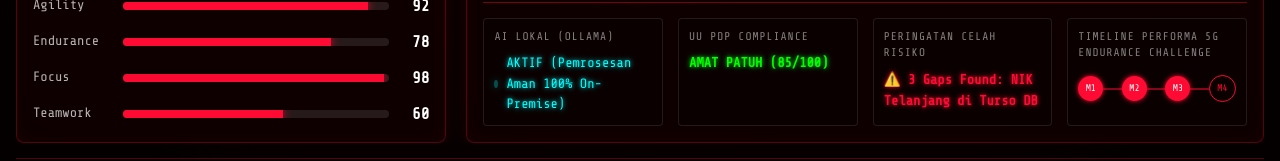
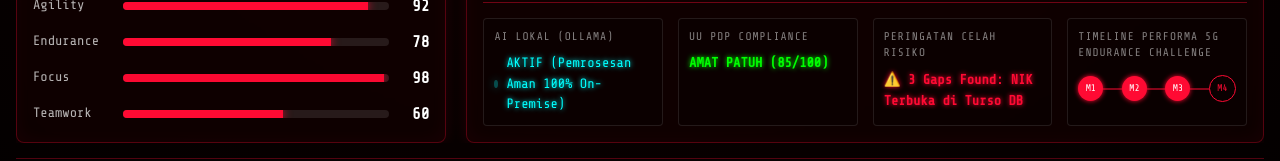
Before and after one commit to Nosdovah/collaboration_innovation, a Vue app in the folder nike_vibe_recruitment/: page / in a window 1280 px wide. Shown: the part 1292-1453 px from the top of the page. Built offline with nearby package versions, Linux system fonts and the light colour scheme.

Commit message:
QA: matching context

```diff
--- a/nike_vibe_recruitment/src/views/Dashboard.vue
+++ b/nike_vibe_recruitment/src/views/Dashboard.vue
@@ -129,7 +129,7 @@ watchEffect(() => {
        <div class="info-card risk-card">
           <div class="card-header">PERINGATAN CELAH RISIKO</div>
           <div class="card-body alert-red">
-             <span>⚠️ 3 Gaps Found: NIK Telanjang di Turso DB</span>
+             <span>⚠️ 3 Gaps Found: NIK Terbuka di Turso DB</span>
           </div>
        </div>
 
```
